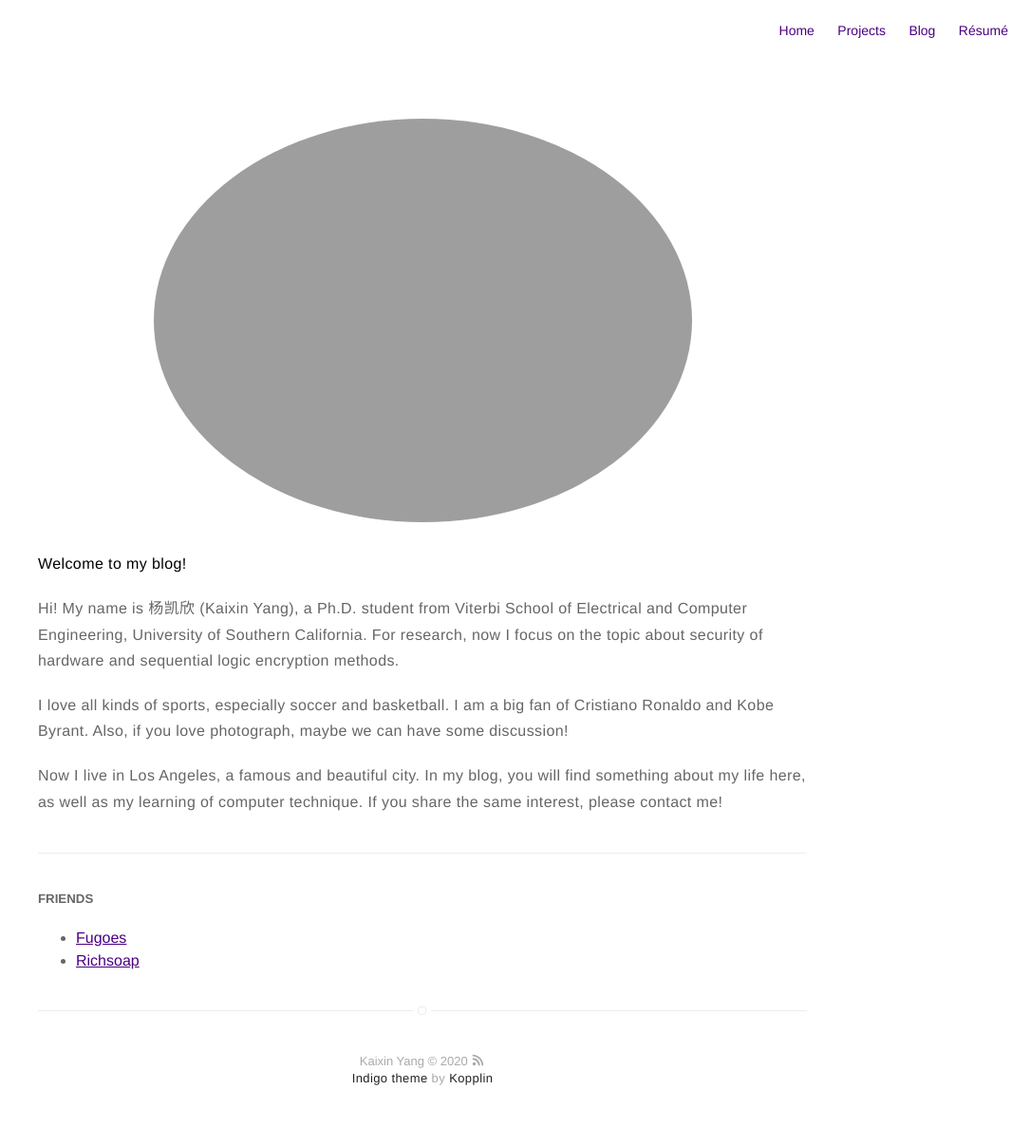
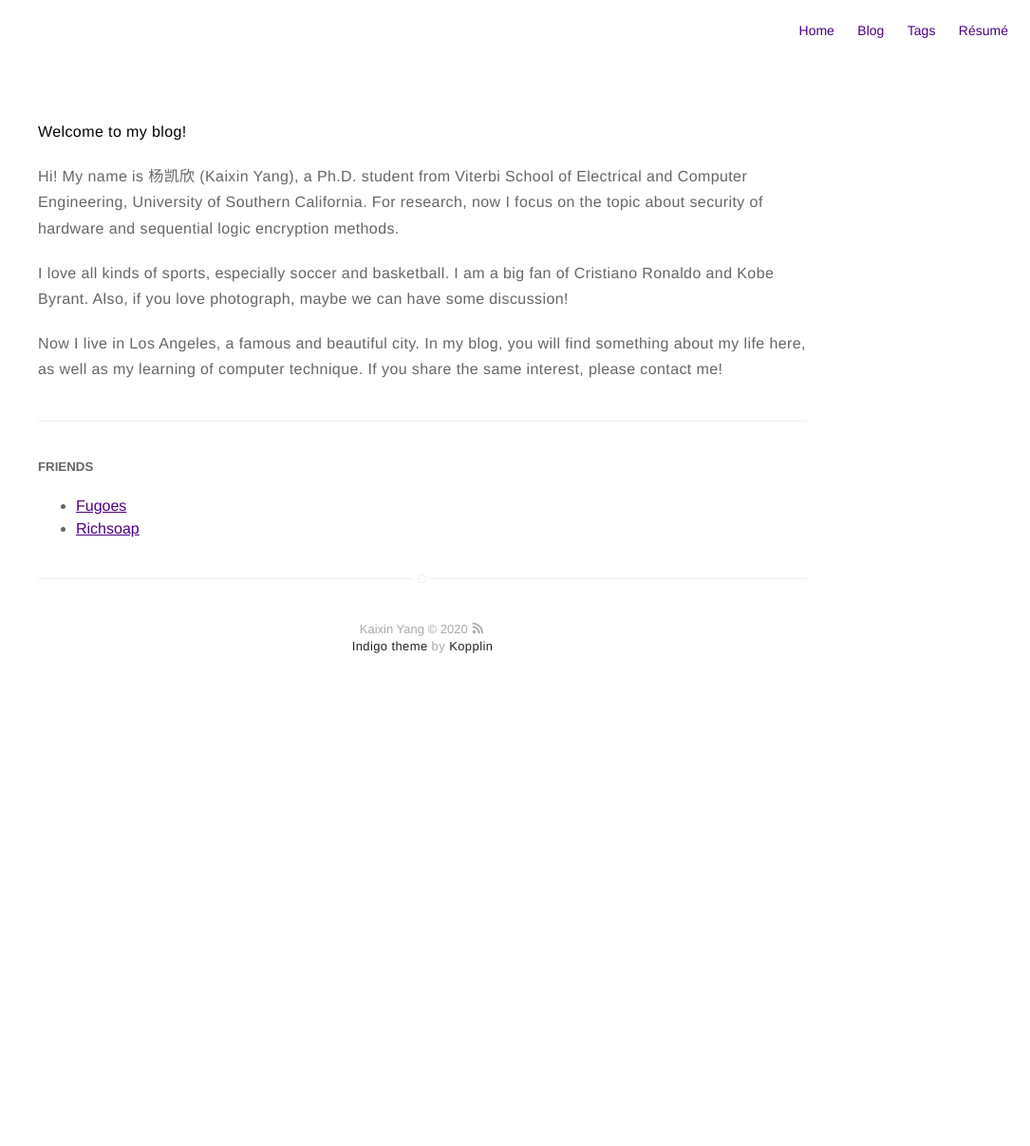
Before and after one commit to SceneryInMirror/SceneryInMirror.github.io, a Jekyll site: the page built from about.md, in a window 1280 px wide. Shown: the whole page at 95% size, without its empty margins (195-1280 px from the left). Built offline with Jekyll 4.4.1, drawn with Linux system fonts in a browser that asks for light colours; after the commit the page ends 900 px from its top, so only the background shows below that.

Commit message:
2020.01.21

```diff
--- a/_config.yml
+++ b/_config.yml
@@ -89,7 +89,7 @@ paginate_path: "blog/:num/"
 # if you don't need "about" or "blog", comment them out below
 about: true
 blog: true
-projects: true
+#projects: true
 tags: true
 
 # do you want to show the "read time" of the posts?
--- a/_includes/nav.html
+++ b/_includes/nav.html
@@ -30,12 +30,10 @@
             {% endif %}
         {% endif %}
 
-        {% if site.tags == true %}
-            {% if page.title != "tags" %}
-                <li class="item">
-                    <a class="link" href="{{ site.url }}/tags">Tags</a>
-                </li>
-            {% endif %}
+        {% if page.title != "tags" %}
+            <li class="item">
+                <a class="link" href="{{ site.url }}/tags">Tags</a>
+            </li>
         {% endif %}
 
         {% if site.resume == true %}
--- a/about.md
+++ b/about.md
@@ -2,8 +2,9 @@
 title: About
 layout: page
 ---
+<!--
 ![Profile Image]({{ site.url }}/{{ site.picture }})
-
+-->
 
 
 **Welcome to my blog!**
```
